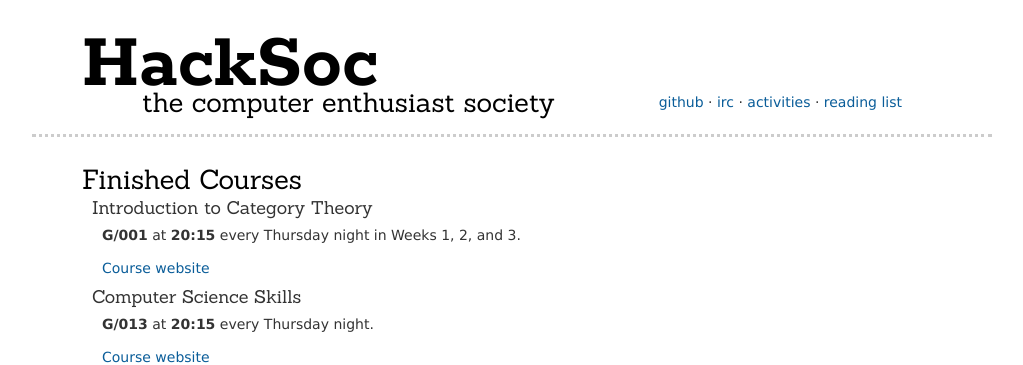
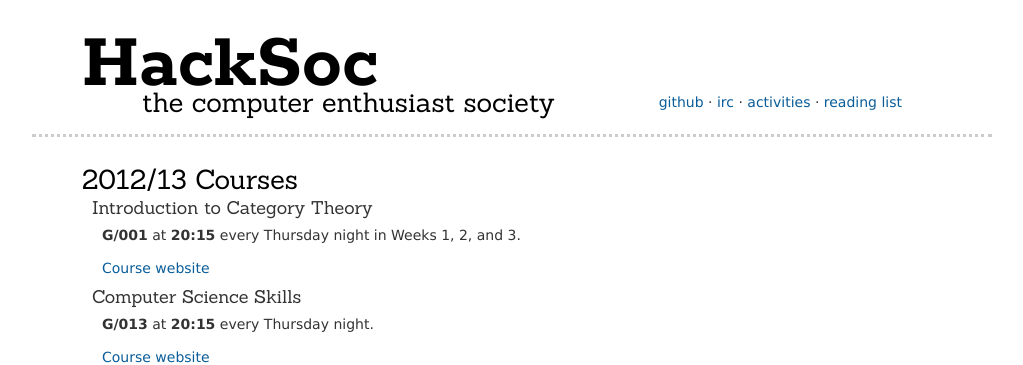
Before and after one commit to HackSoc/hacksoc.org, a Jekyll site: the page built from courses/index.html, in a window 1280 px wide. Shown: the top 365 px of the page, without its empty margins (128-1151 px from the left). Built offline with Jekyll 4.4.1, drawn with Linux system fonts in a browser that asks for light colours; some web fonts are replaced.

Commit message:
Move old courses to courses/2012-13

```diff
--- a/courses/index.html
+++ b/courses/index.html
@@ -2,15 +2,15 @@
 layout: wrapper
 title:  Courses
 ---
-<h2>Finished Courses</h2>
+<h2>2012/13 Courses</h2>
 <h3>Introduction to Category Theory</h3>
 <p><strong>G/001</strong> at <strong>20:15</strong> every Thursday night in Weeks 1, 2, and 3.</p>
-<p><a href="{{site.url}}courses/cat">Course website</a></p>
+<p><a href="{{site.url}}courses/2012-13/cat">Course website</a></p>
 
 <h3>Computer Science Skills</h3>
 <p><strong>G/013</strong> at <strong>20:15</strong> every Thursday night.</p>
-<p><a href="{{site.url}}courses/css">Course website</a></p>
+<p><a href="{{site.url}}courses/2012-13/css">Course website</a></p>
 
 <h3>Functional Programming</h3>
 <p><strong>G/013</strong> at <strong>19:15</strong> every Tuesday and Thursday night.</p>
-<p><a href="{{site.url}}courses/fun">Course website</a></p>
+<p><a href="{{site.url}}courses/2012-13/fun">Course website</a></p>
```
Also changed, not shown: courses/2012-13/cat/index.html (renamed from courses/cat/index.html), courses/2012-13/css/index.html (renamed from courses/css/index.html), courses/2012-13/fun/index.html (renamed from courses/fun/index.html), 16 other files.
